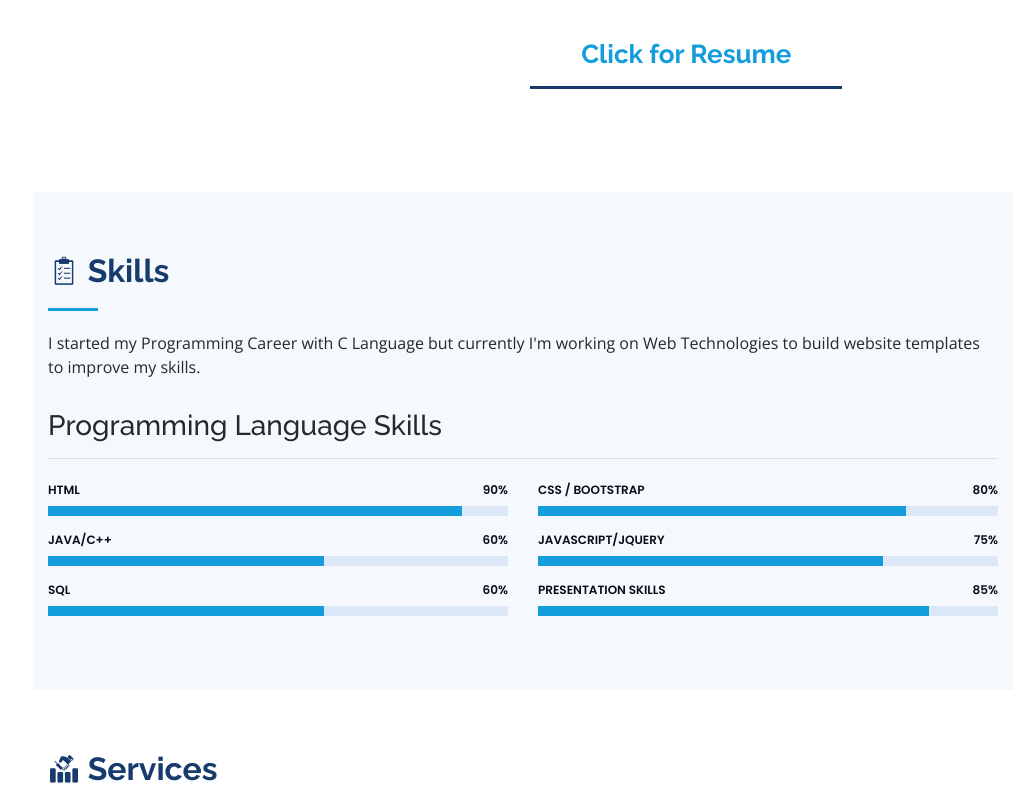
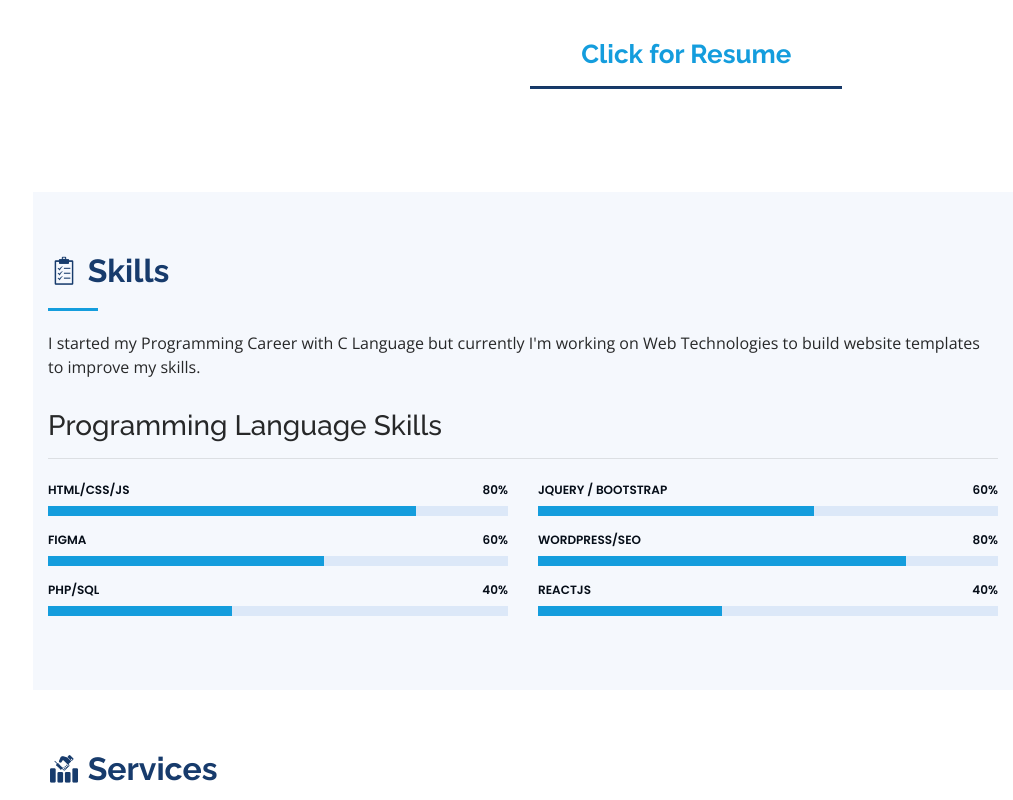
Before and after one commit to poojasrm/poojasrm.github.io, a plain HTML site: page index.html in a window 1280 px wide. Shown: the part 1258-2058 px from the top of the page, without its empty margins (267-1280 px from the left). Drawn offline with nearby package versions, Linux system fonts and the light colour scheme.

Commit message:
Update index.html

```diff
--- a/index.html
+++ b/index.html
@@ -86,7 +86,7 @@
         <div class="section-title">
 
           <h2> <span class="icon icofont-learn"></span> About</h2>
-          <p>I'm a Programmer who thinks with programming we can transform our imagination into real. I Live in Gurugram,Harayana,India. I am Pursuing in Master in Computer Application(MCA) from Govt College.I have done many basic projects till now and publish them on Github for public use some of them are PasswordGenerator,Website templates. </p>
+          <p>I'm a Programmer who thinks with programming we can transform our imagination into real. I Live in Gurugram,Harayana,India. I have completed Master in Computer Application(MCA) in 2022.I have done many basic projects till now and publish them on Github for public use some of them are PasswordGenerator,Website templates. </p>
         </div>
 
         <div class="row align-items-center">
@@ -144,22 +144,22 @@
           <div class="col-lg-6" data-aos="fade-up">
 
               <div class="progress">
-                <span class="skill">HTML <i class="val">90%</i></span>
+                <span class="skill">HTML/Css/JS <i class="val">80%</i></span>
                 <div class="progress-bar-wrap">
-                  <div class="progress-bar" role="progressbar" aria-valuenow="90" aria-valuemin="0" aria-valuemax="100"></div>
+                  <div class="progress-bar" role="progressbar" aria-valuenow="80" aria-valuemin="0" aria-valuemax="100"></div>
                 </div>
               </div>
              <div class="progress">
-              <span class="skill">Java/C++ <i class="val">60%</i></span>
+              <span class="skill">Figma <i class="val">60%</i></span>
               <div class="progress-bar-wrap">
                 <div class="progress-bar" role="progressbar" aria-valuenow="60" aria-valuemin="0" aria-valuemax="100"></div>
               </div>
             </div>
 
             <div class="progress">
-              <span class="skill">SQL <i class="val">60%</i></span>
+              <span class="skill">PHP/SQL <i class="val">40%</i></span>
               <div class="progress-bar-wrap">
-                <div class="progress-bar" role="progressbar" aria-valuenow="60" aria-valuemin="0" aria-valuemax="100"></div>
+                <div class="progress-bar" role="progressbar" aria-valuenow="40" aria-valuemin="0" aria-valuemax="100"></div>
               </div>
             </div>
 
@@ -167,24 +167,24 @@
           <div class="col-lg-6" data-aos="fade-up" data-aos-delay="100">
 
             <div class="progress">
-              <span class="skill">CSS / Bootstrap <i class="val">80%</i></span>
+              <span class="skill">Jquery / Bootstrap <i class="val">60%</i></span>
+              <div class="progress-bar-wrap">
+                <div class="progress-bar" role="progressbar" aria-valuenow="60" aria-valuemin="0" aria-valuemax="100"></div>
+              </div>
+            </div>
+
+            <div class="progress">
+              <span class="skill">Wordpress/SEO <i class="val">80%</i></span>
               <div class="progress-bar-wrap">
                 <div class="progress-bar" role="progressbar" aria-valuenow="80" aria-valuemin="0" aria-valuemax="100"></div>
               </div>
             </div>
 
-            <div class="progress">
-              <span class="skill">JavaScript/JQuery <i class="val">75%</i></span>
-              <div class="progress-bar-wrap">
-                <div class="progress-bar" role="progressbar" aria-valuenow="75" aria-valuemin="0" aria-valuemax="100"></div>
-              </div>
-            </div>
-
 
             <div class="progress">
-              <span class="skill">Presentation Skills <i class="val">85%</i></span>
+              <span class="skill">ReactJs <i class="val">40%</i></span>
               <div class="progress-bar-wrap">
-                <div class="progress-bar" role="progressbar" aria-valuenow="85" aria-valuemin="0" aria-valuemax="100"></div>
+                <div class="progress-bar" role="progressbar" aria-valuenow="40" aria-valuemin="0" aria-valuemax="100"></div>
               </div>
             </div>
 
```
